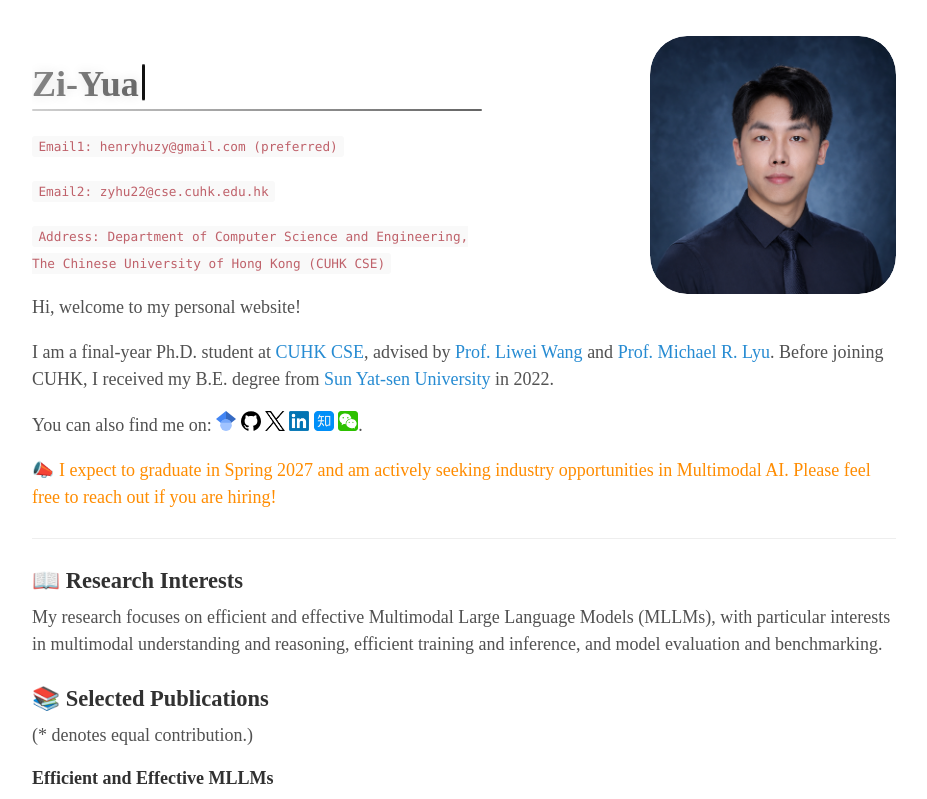
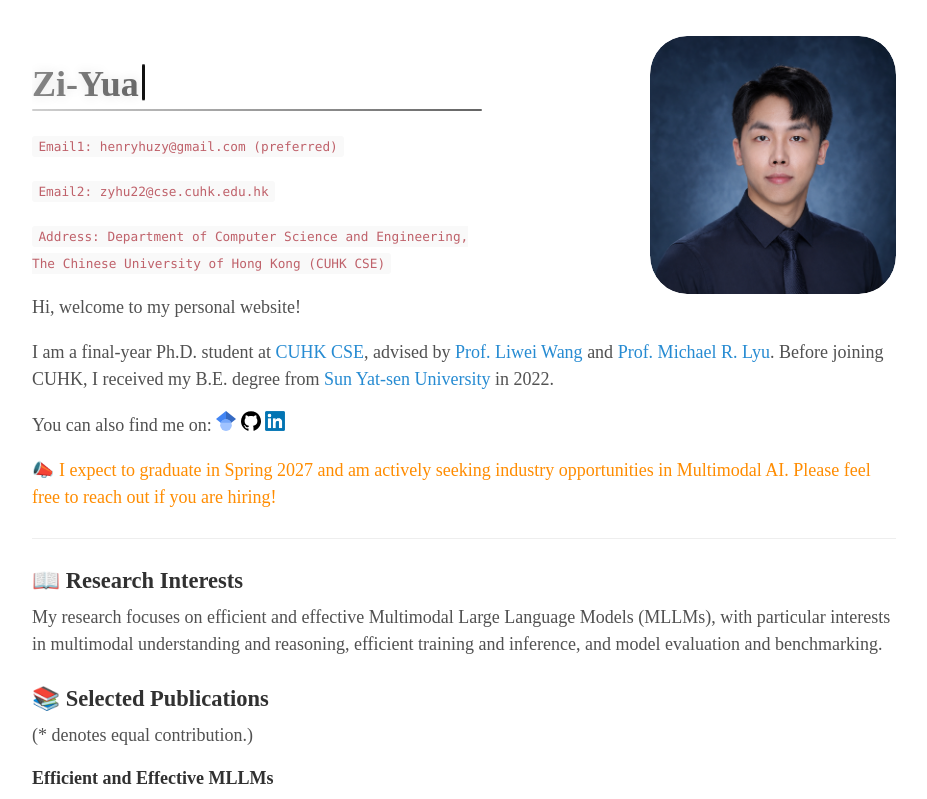
Before and after one commit to HenryHZY/personal-site, a plain HTML site: page index.html in a window 1280 px wide. Shown: the top 799 px of the page, without its empty margins (176-1103 px from the left). Drawn offline with Linux system fonts and the light colour scheme.

Commit message:
minor update

```diff
--- a/index.html
+++ b/index.html
@@ -53,10 +53,10 @@
     You can also find me on:
     <a href="https://scholar.google.com/citations?user=eM2lIwcAAAAJ&hl=en"><img src="img/Google_Scholar_logo.svg" height="20px"></a>
     <a href="https://github.com/HenryHZY"><img src="img/git.svg" height="20px"></a>
-    <a href="https://twitter.com/Zi_Yuan_Hu?ref_src=twsrc%5Etfw"><img src="img/twitter.png" height="20px"></a>
+    <!-- <a href="https://twitter.com/Zi_Yuan_Hu?ref_src=twsrc%5Etfw"><img src="img/twitter.png" height="20px"></a> -->
     <a href="https://www.linkedin.com/in/zi-yuan-hu-8a29751bb/"><img src="img/LinkedIn.png" height="20px"></a>
-    <a href="https://www.zhihu.com/people/HenryHZY"><img src="img/zhihu.png" height="20px"></a>
-    <a href="img/wechat_qrcode.jpg"><img src="img/wechat.svg" height="20px"></a>.
+    <!-- <a href="https://www.zhihu.com/people/HenryHZY"><img src="img/zhihu.png" height="20px"></a> -->
+    <!-- <a href="img/wechat_qrcode.jpg"><img src="img/wechat.svg" height="20px"></a>. -->
 </p>
 
 <p>
```
